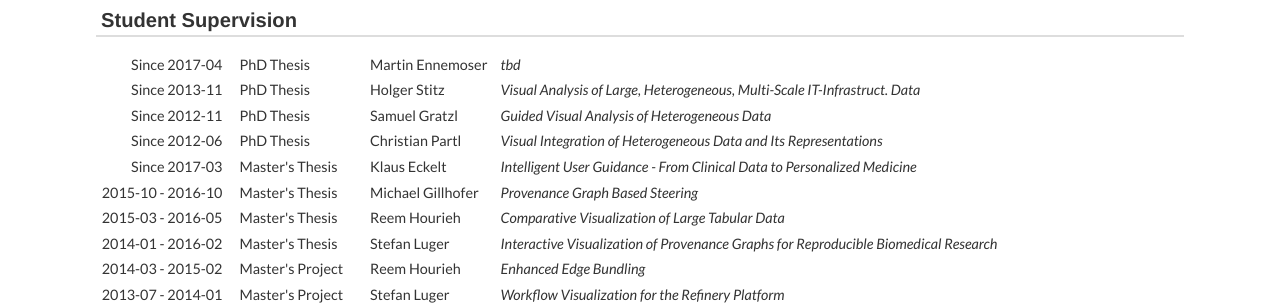
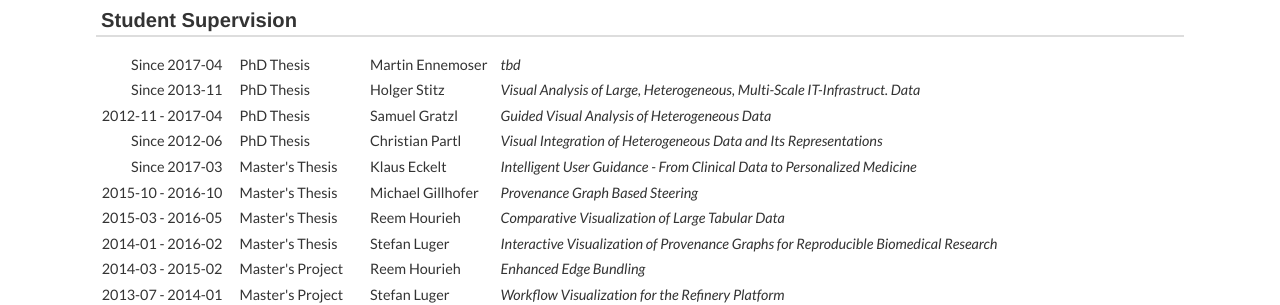
Before and after one commit to mstreit/mstreit.github.io, a Jekyll site: the page built from teaching.md, in a window 1280 px wide. Shown: the part 1297-1602 px from the top of the page. Built offline with Jekyll 4.4.1, drawn with Linux system fonts in a browser that asks for light colours; nearby versions of some CDN libraries; some web fonts are replaced.

Commit message:
Added end date to Sam's PhD thesis

```diff
--- a/_data/students.yml
+++ b/_data/students.yml
@@ -8,7 +8,7 @@
   name: Holger Stitz
   type: PhD Thesis
 
-- date: Since 2012-11
+- date: 2012-11 - 2017-04
   title: Guided Visual Analysis of Heterogeneous Data
   name: Samuel Gratzl
   type: PhD Thesis
```
